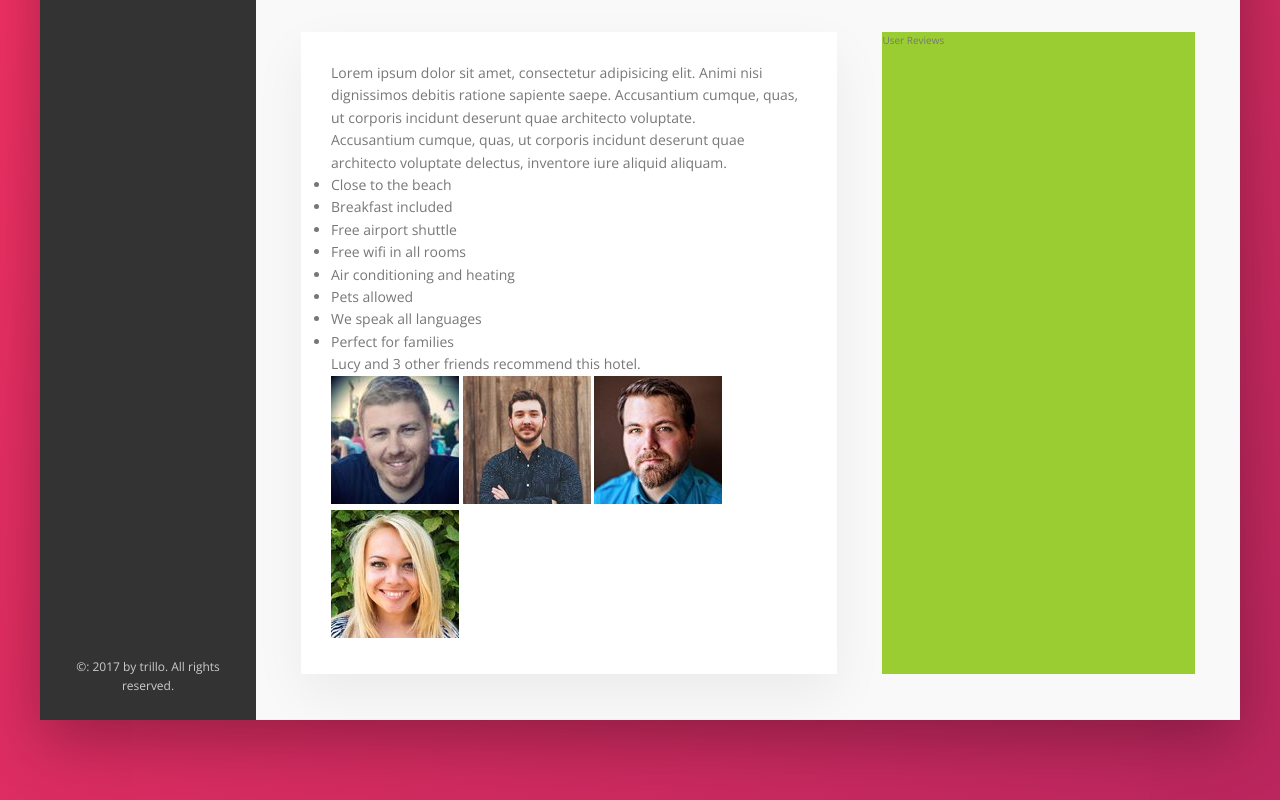
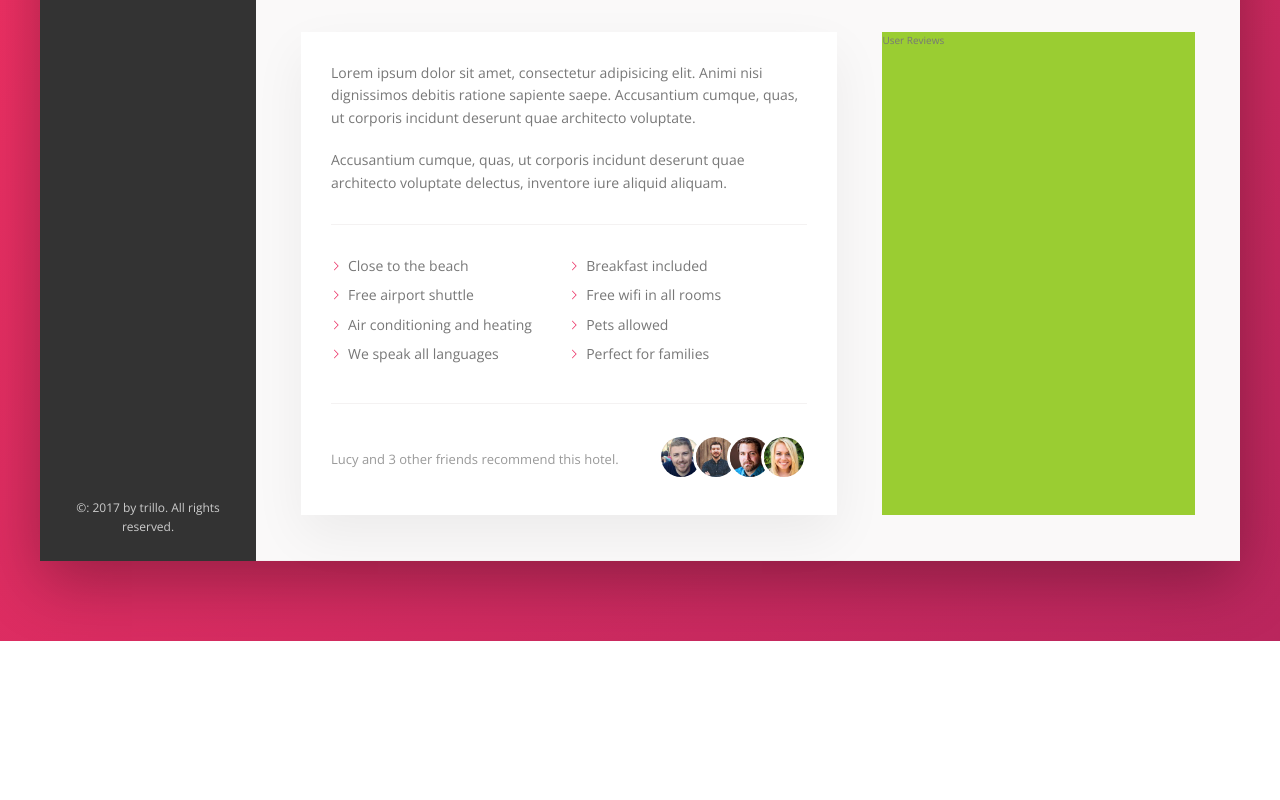
Before and after one commit to arikihamano/2-trillo, a website: page index.html in a window 1280 px wide. Shown: the part 615-1415 px from the top of the page. After the commit the page ends 1256 px from the top, so only its background shows below. Drawn offline with nearby package versions, Linux system fonts and the light colour scheme.

Commit message:
finish 83

```diff
--- a/index.html
+++ b/index.html
@@ -150,7 +150,7 @@
               <p class="paragraph">
                 Accusantium cumque, quas, ut corporis incidunt deserunt quae architecto voluptate delectus, inventore iure aliquid aliquam.
               </p>
-              <ul class="li">
+              <ul class="list">
                 <li class="list__item">Close to the beach</li>
                 <li class="list__item">Breakfast included</li>
                 <li class="list__item">Free airport shuttle</li>
@@ -161,7 +161,7 @@
                 <li class="list__item">Perfect for families</li>
               </ul>
               <div class="recommend">
-                <p class="recommned__count">
+                <p class="recommend__count">
                   Lucy and 3 other friends recommend this hotel.
                 </p>
                 <div class="recommend__friends">
--- a/sass/_components.scss
+++ b/sass/_components.scss
@@ -297,3 +297,75 @@
     box-shadow: none;
   }
 }
+
+////////////////////////////////////////
+// PARAGRAPH
+.paragraph:not(:last-of-type) {
+  margin-bottom: 2rem;
+}
+
+////////////////////////////////////////
+// LIST
+.list {
+  list-style: none;
+  margin: 3rem 0;
+  padding: 3rem 0;
+  border-top: var(--line);
+  border-bottom: var(--line);
+
+  display: flex;
+  flex-wrap: wrap;
+
+  &__item {
+    flex: 0 0 50%;
+    margin-bottom: 0.7rem;
+  }
+
+  &__item::before {
+    content: "";
+    display: inline-block;
+    height: 1rem;
+    width: 1rem;
+    margin-right: 0.7rem;
+
+    // Older browsers
+    // background-image: url(../img/chevron-thin-right.svg);
+    // background-size: cover;
+
+    // Newer browser - masks
+    background-color: var(--color-primary);
+    -webkit-mask-image: url(../img/chevron-thin-right.svg);
+    -webkit-mask-size: cover;
+    mask-image: url(../img/chevron-thin-right.svg);
+    mask-size: cover;
+  }
+}
+
+////////////////////////////////////////
+// RECOMMEND
+.recommend {
+  font-size: 1.3rem;
+  color: var(--color-grey-dark-3);
+
+  display: flex;
+  align-items: center;
+
+  &__count {
+    margin-right: auto;
+  }
+
+  &__friends {
+  }
+
+  &__photo {
+    box-sizing: content-box;
+    height: 4rem;
+    width: 4rem;
+    border-radius: 50%;
+    border: 3px solid #fff;
+
+    &:not(:last-child) {
+      margin-right: -1.5rem;
+    }
+  }
+}
```
Also changed, not shown: css/style.css.
